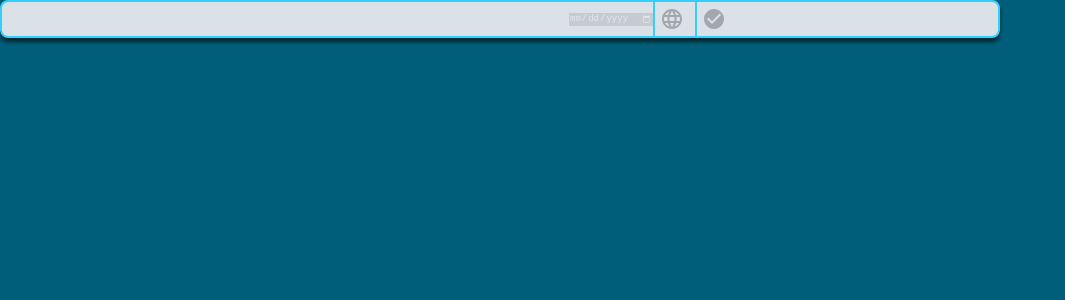
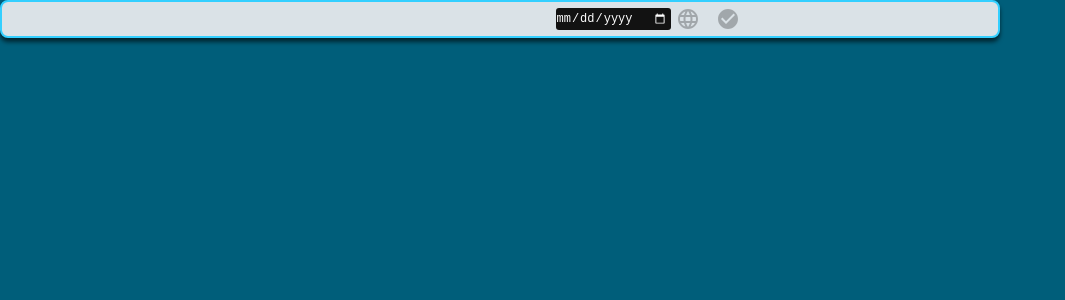
Before and after one commit to signscloudhn/budget, a Next.js app: page /dashboard/1/components/Tienda in a window 1280 px wide. Shown: the top 300 px of the page, without its empty margins (0-1065 px from the left). Built offline with nearby package versions, Linux system fonts and the light colour scheme.

Commit message:
🚧 Date picker

```diff
--- a/pages/dashboard/[id]/components/Tienda.tsx
+++ b/pages/dashboard/[id]/components/Tienda.tsx
@@ -13,7 +13,6 @@ import {
 } from "../../../../redux/slices/dataSlice"
 import useLastWeek from "../../../../hooks/useLastWeek"
 import useFindIndex from "../../../../hooks/useFindIndex"
-
 
 const Tienda = ({ name, globalResidue, children }: TiendaProps) => {
   const router = useRouter()
@@ -62,14 +61,12 @@ const Tienda = ({ name, globalResidue, children }: TiendaProps) => {
   return (
     <>
       <div className={styles.container}>
-        <div
-          className={styles.title}
-          style={isLastWeek() ? { cursor: "pointer" } : { cursor: "auto" }}
-        >
+        <div className={styles.title}>
           <h5
             onClick={() => {
               isLastWeek() && handleMaster()
             }}
+            className={isLastWeek() ? styles.open_master : ``}
           >
             {name}
           </h5>
--- a/pages/dashboard/[id]/index.tsx
+++ b/pages/dashboard/[id]/index.tsx
@@ -154,7 +154,7 @@ const TiendasList = () => {
                 name={store.name}
                 globalResidue={store.globalResidue}
               >
-                {store.weeks.map((week) => {
+                {/* {store.weeks.map((week) => {
                   if (week.id.toString() === id)
                     return (
                       <Week key={store.name} store={store} week={week}>
@@ -164,7 +164,7 @@ const TiendasList = () => {
                         />
                       </Week>
                     )
-                })}
+                })} */}
               </Tienda>
             )
           }
--- a/pages/dashboard/[id]/styles/Tienda.module.scss
+++ b/pages/dashboard/[id]/styles/Tienda.module.scss
@@ -18,10 +18,15 @@
     display: flex;
     align-items: center;
     padding: 0px 5px 0px 5px;
+    .open_master {
+      cursor: pointer;
+      &:hover {
+        text-decoration: underline;
+      }
+    }
   }
   .item {
     padding: 5px;
-    border-left: 2px #33cfff solid;
     display: flex;
     align-items: center;
   }
@@ -35,11 +40,13 @@
     // position: absolute;
     bottom: -19px;
     right: 10px;
-    background-color: #747474;
+    border-radius: 3px;
+    color: #515353;
+    background-color: none;
     border: none;
-    font-size: 9px;
+    font-size: 12px;
     color: #ffffff;
-    opacity: 0.2;
+    // opacity: 0.2;
     &:hover {
       opacity: 1;
       font-size: 12px;
@@ -50,10 +57,16 @@
     &:nth-child(2) {
       color: #ffffff;
     }
+    &::-webkit-calendar-picker-indicator {
+      // background-color: #ffffff;
+      display: block;
+      padding: 5px;
+      cursor: pointer;
+      border-radius: 3px;
+    }
   }
   .residue {
     padding: 5px 5px 5px 5px;
-    border-left: 2px #33cfff solid;
     display: flex;
     align-items: center;
     .bottom {
```
